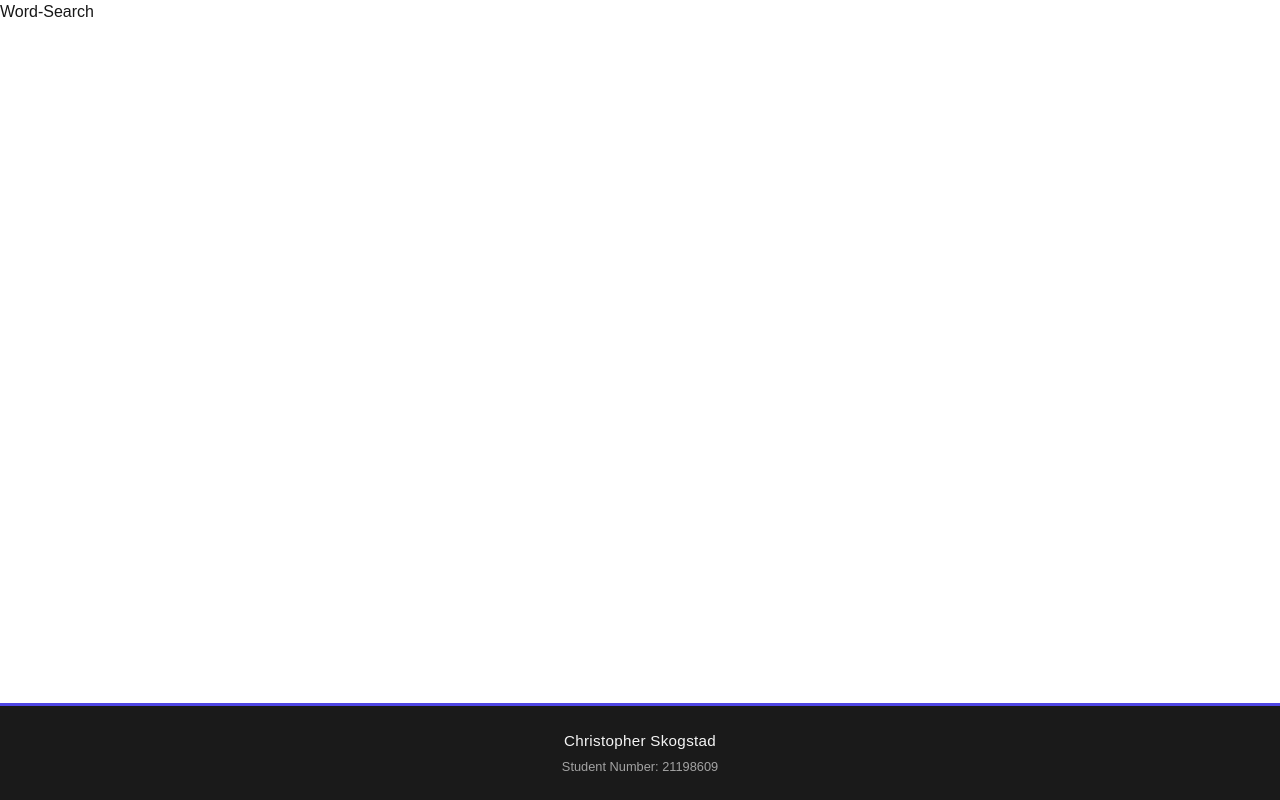
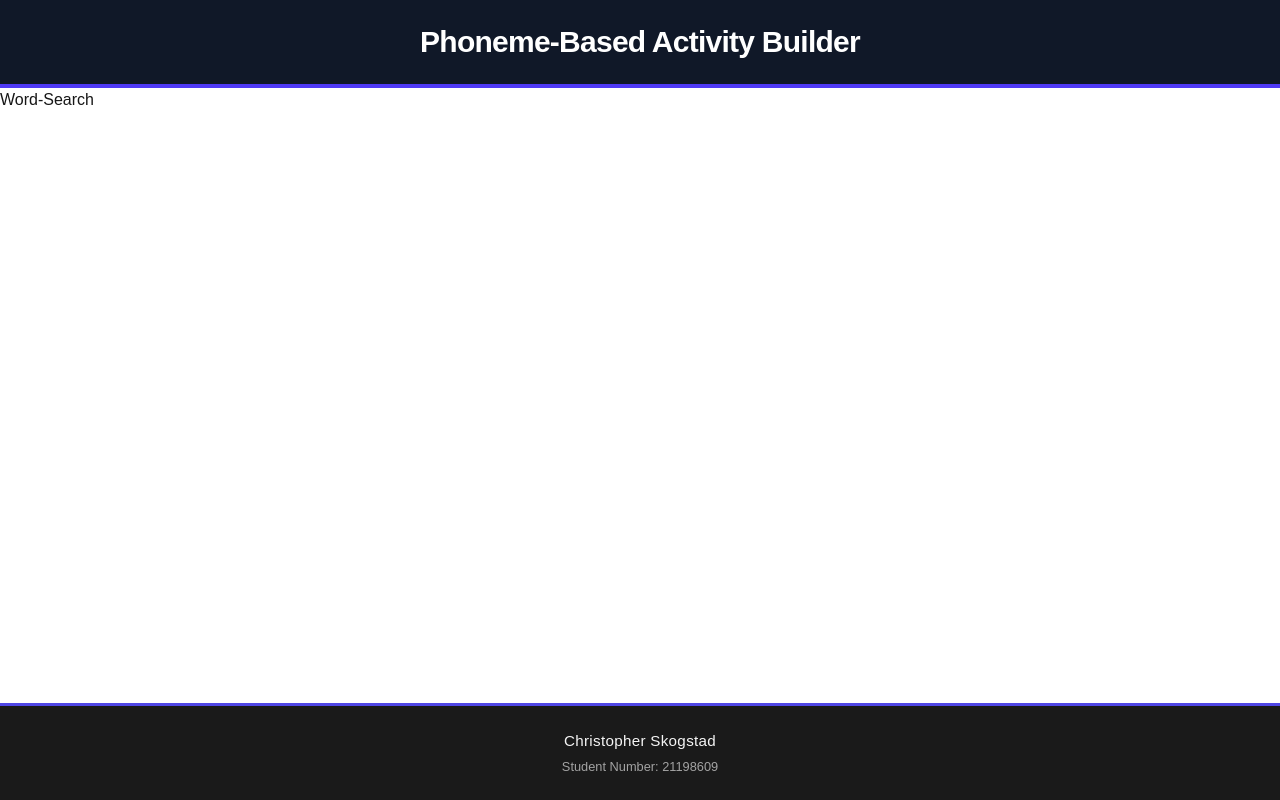
Before and after one commit to Chris-Skogstad/phoneme, a Next.js app: page /word-search in a window 1280 px wide. Built offline with nearby package versions, Linux system fonts and the light colour scheme.

Commit message:
created header and added to layout

```diff
--- a/app/components/Header.tsx
+++ b/app/components/Header.tsx
@@ -0,0 +1,9 @@
+export default function Header() {
+  return (
+    <header className="bg-gray-900 text-white border-b-4 border-indigo-600 py-6 px-4 text-center">
+      <h1 className="text-2xl md:text-3xl font-bold tracking-tight">
+        Phoneme-Based Activity Builder
+      </h1>
+    </header>
+  );
+}
--- a/app/layout.tsx
+++ b/app/layout.tsx
@@ -1,6 +1,7 @@
 import type { Metadata } from "next";
 import { Geist, Geist_Mono } from "next/font/google";
 import "./globals.css";
+import Header from "./components/Header";
 import Footer from "./components/Footer";
 
 const geistSans = Geist({
@@ -29,6 +30,7 @@ export default function RootLayout({
       className={`${geistSans.variable} ${geistMono.variable} h-full antialiased`}
     >
       <body className="min-h-full flex flex-col">
+        <Header />
         {children}
         <Footer />
       </body>
```
